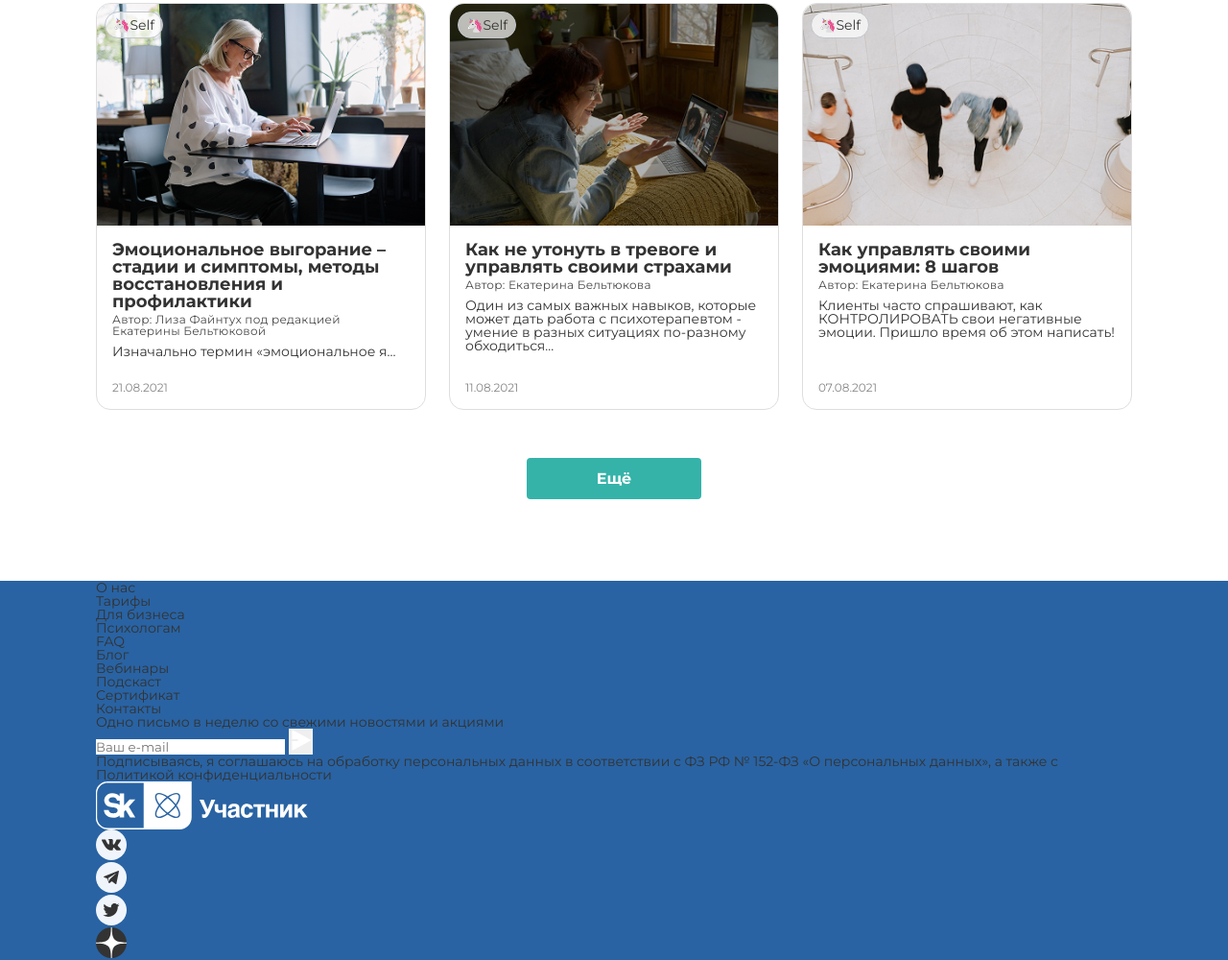
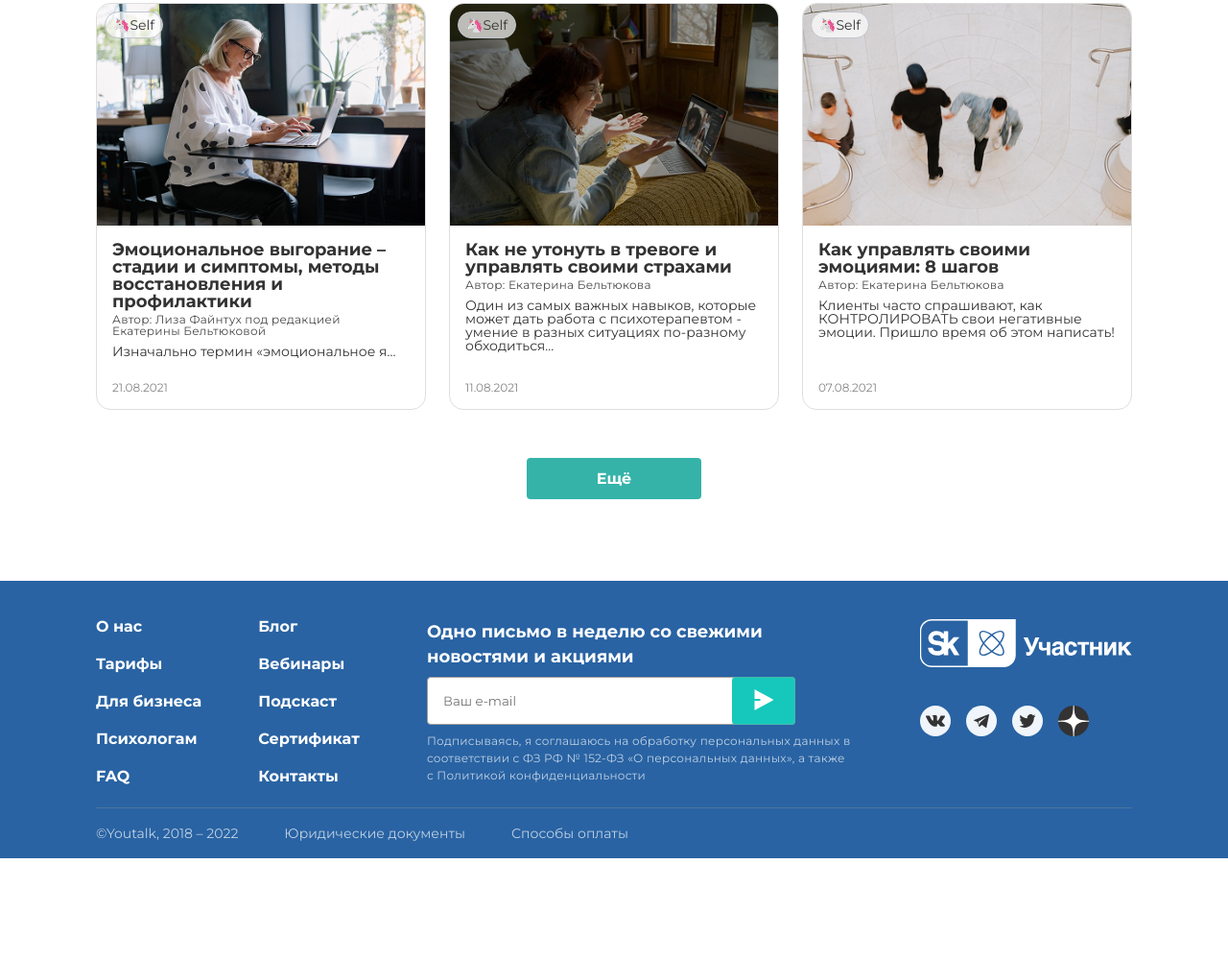
Before and after one commit to Rik177/YouTalk, a plain HTML site: page index.html in a window 1280 px wide. Shown: the part 1212-2212 px from the top of the page at 96% size. After the commit the page ends 2106 px from the top, so only its background shows below. Drawn offline with Linux system fonts and the light colour scheme.

Commit message:
Blog page completed

```diff
--- a/index.html
+++ b/index.html
@@ -209,22 +209,26 @@
         </main>
         <footer class="footer">
             <div class="container footer__container">
+                <section class="footer__main">
                     <ul class="footer__list">
-                    <li class="footer__list-item">О нас</li>
-                    <li class="footer__list-item">Тарифы</li>
-                    <li class="footer__list-item">Для бизнеса</li>
-                    <li class="footer__list-item">Психологам</li>
-                    <li class="footer__list-item">FAQ</li>
-                    <li class="footer__list-item">Блог</li>
-                    <li class="footer__list-item">Вебинары</li>
-                    <li class="footer__list-item">Подскаст</li>
-                    <li class="footer__list-item">Сертификат</li>
-                    <li class="footer__list-item">Контакты</li>
+                        <li class="footer__list-item"><a class="footer__link" href="">О нас</a></li>
+                        <li class="footer__list-item"><a class="footer__link" href="">Тарифы</a></li>
+                        <li class="footer__list-item"><a class="footer__link" href="">Для бизнеса</a></li>
+                        <li class="footer__list-item"><a class="footer__link" href="">Психологам</a></li>
+                        <li class="footer__list-item"><a class="footer__link" href="">FAQ</a></li>
+                    </ul>
+                    <ul class="footer__list">
+                        <li class="footer__list-item"><a class="footer__link" href="">Блог</a></li>
+                        <li class="footer__list-item"><a class="footer__link" href="">Вебинары</a></li>
+                        <li class="footer__list-item"><a class="footer__link" href="">Подскаст</a></li>
+                        <li class="footer__list-item"><a class="footer__link" href="">Сертификат</a></li>
+                        <li class="footer__list-item"><a class="footer__link" href="">Контакты</a></li>
                     </ul>
                     <section class="footer__subscribe">
                         <form action="" class="footer__form form">
+                            <p class="form__email">
                                 <label class="form__label">
-                            <h2 class="form__title">Одно письмо в неделю со свежими новостями и акциями</h2>
+                                    Одно письмо в неделю со свежими новостями и акциями
                                     <input class="form__input" type="email" placeholder="Ваш e-mail" name="user-email">
                                 </label>
                                 <button class="form__button" type="submit">
@@ -232,6 +236,7 @@
                                         <path d="M3.5 13.0001H9.5V11.0001H3.5V1.84611C3.50001 1.75922 3.52267 1.67384 3.56573 1.59838C3.6088 1.52291 3.67078 1.45997 3.74558 1.41576C3.82037 1.37155 3.9054 1.34759 3.99227 1.34625C4.07915 1.34491 4.16487 1.36623 4.241 1.40811L22.703 11.5621C22.7814 11.6053 22.8468 11.6687 22.8923 11.7457C22.9378 11.8228 22.9618 11.9106 22.9618 12.0001C22.9618 12.0896 22.9378 12.1774 22.8923 12.2545C22.8468 12.3315 22.7814 12.3949 22.703 12.4381L4.241 22.5921C4.16487 22.634 4.07915 22.6553 3.99227 22.654C3.9054 22.6526 3.82037 22.6287 3.74558 22.5844C3.67078 22.5402 3.6088 22.4773 3.56573 22.4018C3.52267 22.3264 3.50001 22.241 3.5 22.1541V13.0001Z" fill="white"/>
                                     </svg>
                                 </button>
+                            </p>
                             <p class="form__info">Подписываясь, я соглашаюсь на обработку персональных данных в соответствии с ФЗ РФ № 152-ФЗ «О персональных данных», а также с Политикой конфиденциальности</p>
                         </form>
                     </section>
@@ -239,6 +244,7 @@
                         <img class="footer__logo-partner" src="images/footer-partner-logo.svg" alt="Логотип партнера">
                         <ul class="footer__socials">
                             <li class="footer__socials-item">
+                                <a class="footer__socials-link" href="/">
                                     <svg width="32" height="32" viewBox="0 0 32 32" fill="none" xmlns="http://www.w3.org/2000/svg">
                                     <g clip-path="url(#clip0_4492_2039)">
                                     <rect width="32" height="32" rx="16" fill="#EFF5FB"/>
@@ -255,8 +261,10 @@
                                     </clipPath>
                                     </defs>
                                     </svg>
+                                </a>
                             </li>
                             <li class="footer__socials-item">
+                                <a class="footer__socials-link" href="/">
                                     <svg width="32" height="32" viewBox="0 0 32 32" fill="none" xmlns="http://www.w3.org/2000/svg">
                                     <g clip-path="url(#clip0_4492_2043)">
                                     <rect width="32" height="32" rx="16" fill="#EFF5FB"/>
@@ -273,8 +281,10 @@
                                     </clipPath>
                                     </defs>
                                     </svg>
+                                </a>
                             </li>
                             <li class="footer__socials-item">
+                                <a class="footer__socials-link" href="/">
                                     <svg width="32" height="32" viewBox="0 0 32 32" fill="none" xmlns="http://www.w3.org/2000/svg">
                                     <g clip-path="url(#clip0_4492_2047)">
                                     <rect width="32" height="32" rx="16" fill="#EFF5FB"/>
@@ -291,8 +301,10 @@
                                     </clipPath>
                                     </defs>
                                     </svg>
+                                </a>
                             </li>
                             <li class="footer__socials-item">
+                                <a class="footer__socials-link" href="/">
                                     <svg width="32" height="32" viewBox="0 0 32 32" fill="none" xmlns="http://www.w3.org/2000/svg">
                                     <g clip-path="url(#clip0_4492_2052)">
                                     <path d="M0 16C0 7.16343 7.16343 0 16 0C24.8366 0 32 7.16343 32 16C32 24.8366 24.8366 32 16 32C7.16343 32 0 24.8366 0 16Z" fill="#333333"/>
@@ -304,8 +316,15 @@
                                     </clipPath>
                                     </defs>
                                     </svg>
+                                </a>
                             </li>
                         </ul>
+                    </section>
+                </section>
+                <section class="footer__commerical">
+                    <p class="footer__copyright">©Youtalk, 2018 – 2022</p>
+                    <a class="footer__commerical-link" href="/">Юридические документы</a>
+                    <a class="footer__commerical-link" href="/">Способы оплаты</a>
                 </section>
             </div>
         </footer>
--- a/styles/footer.css
+++ b/styles/footer.css
@@ -1,3 +1,141 @@
 .footer {
     background-color: var(--color-footer-bg);
+    padding-top: 40px;
 }
+
+.footer__main {
+    display: flex;
+    flex-wrap: wrap;
+    row-gap: 23px;
+    justify-content:space-between;
+    padding-bottom: 24px;
+    border-bottom: 1px solid rgba(157, 157, 157, 30%);
+}
+
+.footer__list {
+    display: flex;
+    flex-direction: column;
+    justify-content: space-between;
+    row-gap: 18px;
+}
+
+.footer__list:first-child {
+    margin-right: 10px;
+}
+
+.footer__link {
+    font-weight: bold;
+    font-size: 16px;
+    color: var(--color-background);
+    transition: 0.2s;
+}
+
+.footer__link:hover {
+    color: var(--color-text-secondary);
+}
+
+.footer__subscribe {
+    display: flex;
+    flex-direction: column;
+    max-width: 486px;
+
+}
+
+.footer__form {
+    font-weight: bold;
+    font-size: 18px;
+    color: var(--color-background);
+    margin: 0 21px;
+}
+
+.form__label {
+    display: flex;
+    flex-direction: column;
+    line-height: 26px;
+}
+
+.form__email {
+    display: flex;
+    position: relative;
+    max-width: 384px;
+}
+
+.form__input {
+    padding: 14px 16px;
+    border-radius: 4px;
+    border: 1px solid var(--color-text-secondary);
+    line-height: 20px;
+    margin-top: 8px;
+}
+
+.form__button {
+    position: absolute;
+    right: 0;
+    bottom: 0;
+    height: 50px;
+    width: 66px;
+    border-radius: 4px;
+    background-color: var(--color-secondary-button);
+    border: 1px solid var(--color-border-input-button);
+    border-left: 0;
+    transition: 0.2s;
+}
+
+.form__button:hover {
+    background-color: var(--color-primary-button);
+}
+
+.form__info {
+    font-weight: 400;
+    font-size: 12px;
+    letter-spacing: 0.25px;
+    margin-top: 8px;
+    color: var(--color-tags-bg);
+    line-height: 18px;
+}
+
+.footer__socials {
+    margin-top: 40px;
+    display: flex;
+    column-gap: 16px;
+}
+
+.footer__socials-item {
+    transition: 0.2s;
+}
+
+.footer__socials-item:hover {
+    transform: scale(1.2);
+}
+
+.footer__commerical {
+    padding: 16px 0;
+    display: flex;
+    flex-wrap: wrap;
+    column-gap: 48px;
+    row-gap: 20px;
+    color: var(--color-tags-bg);
+    font-weight: 400;
+    line-height: 20px;
+}
+
+.footer__commerical-link {
+    transition: 0.2s;
+}
+
+.footer__commerical-link:hover {
+    color: var(--color-background);
+}
+
+@media (max-width: 1024px) {
+    .footer__form {
+        margin-right: 0;
+    }
+}
+
+@media (max-width: 768px) {
+    .footer__form {
+        margin-left: 0;
+    }
+
+}
--- a/styles/style.css
+++ b/styles/style.css
@@ -3,10 +3,6 @@
 @import url(globals.css);
 @import url(utils.css);
 @import url(variables.css);
-
-
-.main {
-}
 
 .main__container {
     margin-top: 16px;
--- a/styles/utils.css
+++ b/styles/utils.css
@@ -1,7 +1,7 @@
 .wrapper {
     min-height: 100%;
     width: auto;
-    /* overflow: hidden; */
+    overflow: hidden;
 }
 
 .container {
@@ -13,7 +13,7 @@
 
 @media (max-width: 1165px) {
     .container {
-        padding: 0 32px;
+        padding: 0 3.12vw;
     }
 }
 
--- a/styles/variables.css
+++ b/styles/variables.css
@@ -20,6 +20,8 @@
 
     --color-quote-bg: #F3F7FE;
 
+    --color-border-input-button: #46B8B0;
+
     --color-aside-article-bg: #E6F0FD;
     --color-aside-neutrals: #A2A7B1;
     --color-aside-text: #011632;
```
Lines whose indentation alone changed are shown as unchanged.
